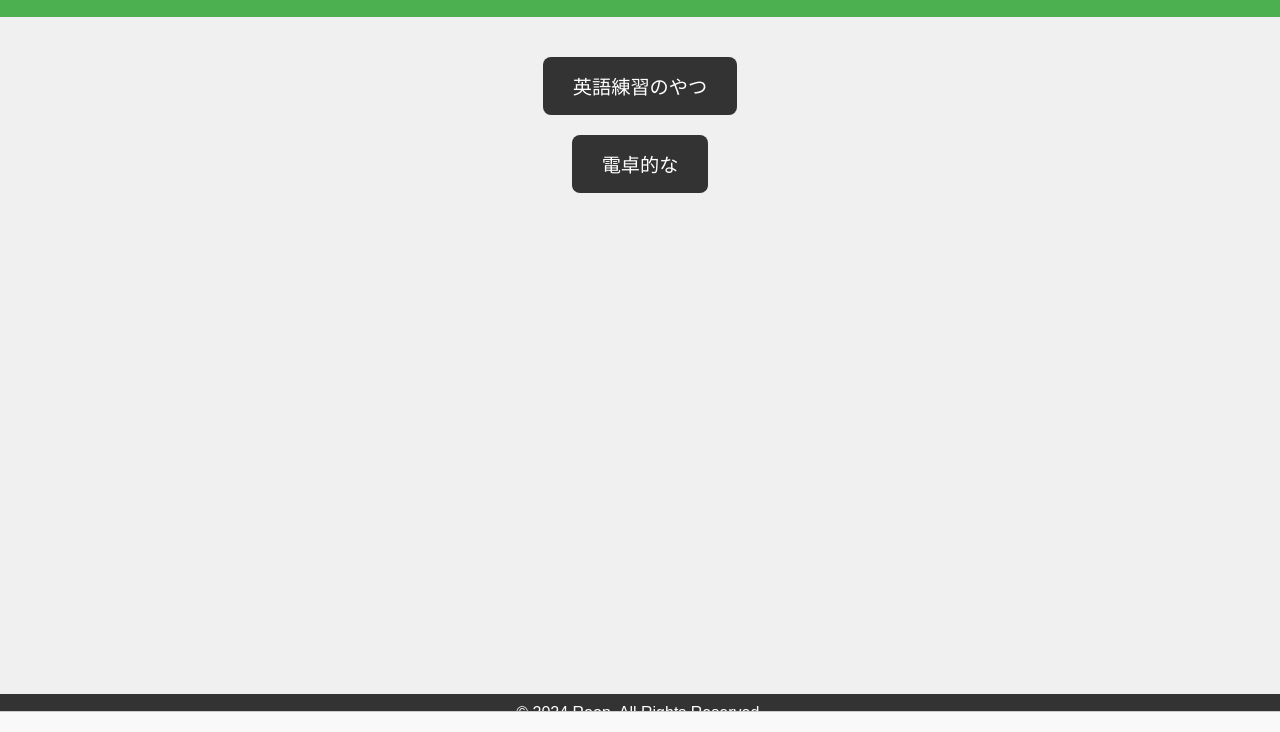
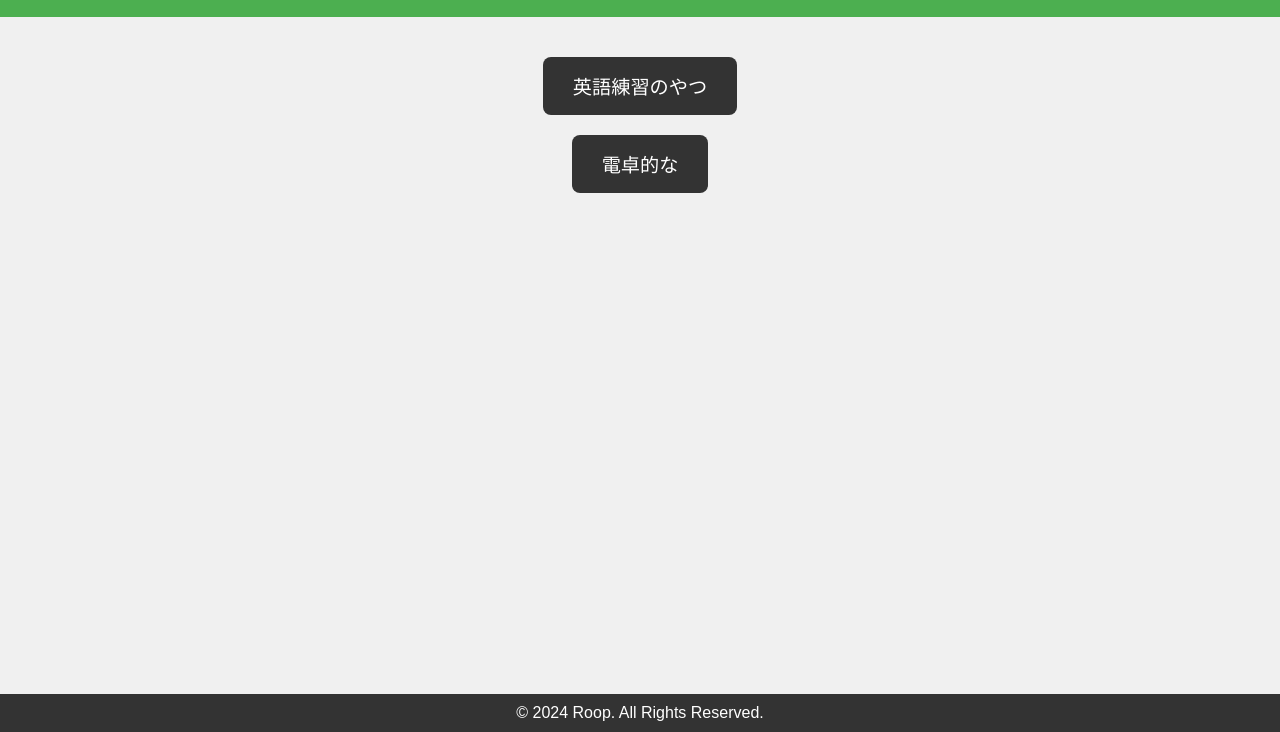
Before and after one commit to 9v30/0, a plain HTML site: page index.html in a window 1280 px wide. Shown: the part 68-800 px from the top of the page. Drawn offline with Linux system fonts and the light colour scheme.

Commit message:
Update index.html

```diff
--- a/index.html
+++ b/index.html
@@ -82,23 +82,10 @@
 
   <footer>
     <p>&copy; 2024 Roop. All Rights Reserved.</p>
-  </footer>
-
-<!-- 広告を画面下に固定 -->
-<div id="fixed-ad" style="
-  position: fixed;
-  bottom: 0;
-  left: 0;
-  width: 100%;
-  background: #f9f9f9;
-  text-align: center;
-  z-index: 1000;
-  border-top: 1px solid #ccc;
-  padding: 10px 0;
-">
   <!-- admax -->
   <script src="https://adm.shinobi.jp/s/5253607dda76aefc786ce5ebaa27599e"></script>
   <!-- admax -->
+  </footer>
 </div>
 
 </body>
```
